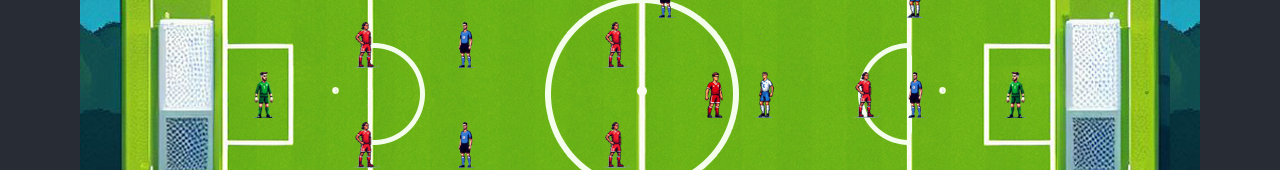
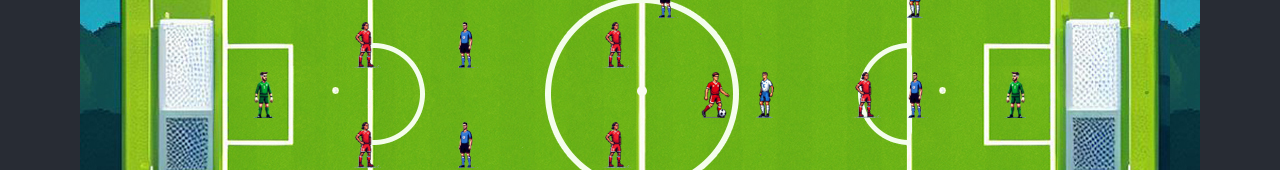
Before and after one commit to monjurkhuda/gaffa, a React (Create React App) app: page / in a window 1280 px wide. Shown: the part 481-651 px from the top of the page. Built offline with nearby package versions, Linux system fonts and the light colour scheme.

Commit message:
game state

```diff
--- a/src/Home.jsx
+++ b/src/Home.jsx
@@ -1,12 +1,43 @@
-import React, { useState } from "react";
+import React, { useState, useEffect } from "react";
 import "./Home.css";
 import background from "./images/pitch.jpg";
 
 function Home() {
+  const [gameOver, setGameOver] = useState(false);
   const [showCoordinates, setShowCoordinates] = useState(false);
   const [showPlayerDetails, setShowPlayerDetails] = useState(false);
   const [showPlayerDetailsGerrard, setShowPlayerDetailsGerrard] =
     useState(false);
+
+  let count = 1;
+
+  let gameState = {
+    posessingTeam: "Home",
+    posessingPlayer: "Gerrard",
+    ballBlock: "E09",
+  };
+
+  function posessorAction() {
+    console.log(gameOver);
+    count++;
+  }
+
+  function defenderAction() {}
+
+  function offBallAttackerAction() {}
+
+  // useEffect(() => {
+  //   const gameInterval = setInterval(() => posessorAction(), 1000);
+
+  //   if (count === 5) {
+  //     setGameOver(true);
+  //     console.log("reached");
+  //   }
+
+  //   if (gameOver) clearInterval(gameInterval);
+
+  //   return () => clearInterval(gameInterval);
+  // });
 
   return (
     <div>
@@ -313,7 +344,17 @@ function Home() {
           <div className="pitch_block">
             {showCoordinates && <div className="coordinates">E08</div>}
           </div>
+
           <div className="pitch_block">
+            {gameState.ballBlock === "E09" ? (
+              <img
+                className="player_avatar"
+                src={require("./images/gerrad_posession_left.png")}
+                onClick={() =>
+                  setShowPlayerDetailsGerrard(!showPlayerDetailsGerrard)
+                }
+              />
+            ) : (
               <img
                 className="player_avatar"
                 src={require("./images/gerrad_standing_left.png")}
@@ -321,6 +362,8 @@ function Home() {
                   setShowPlayerDetailsGerrard(!showPlayerDetailsGerrard)
                 }
               />
+            )}
+
             {showPlayerDetailsGerrard && (
               <img
                 className="player_popup"
@@ -332,6 +375,7 @@ function Home() {
             )}
             {showCoordinates && <div className="coordinates">E09</div>}
           </div>
+
           <div className="pitch_block">
             <img
               src={require("./images/vidic_standing_right.png")}
```
Lines whose indentation alone changed are shown as unchanged.
